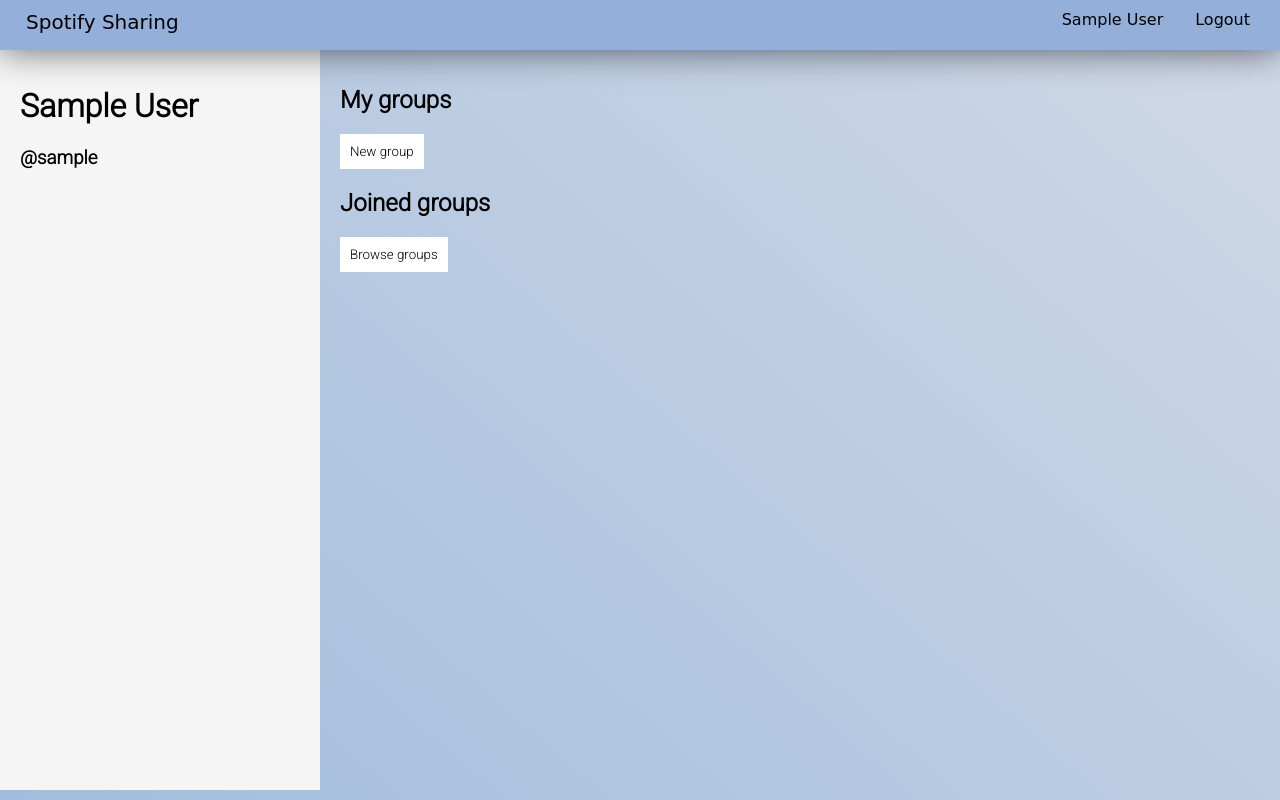
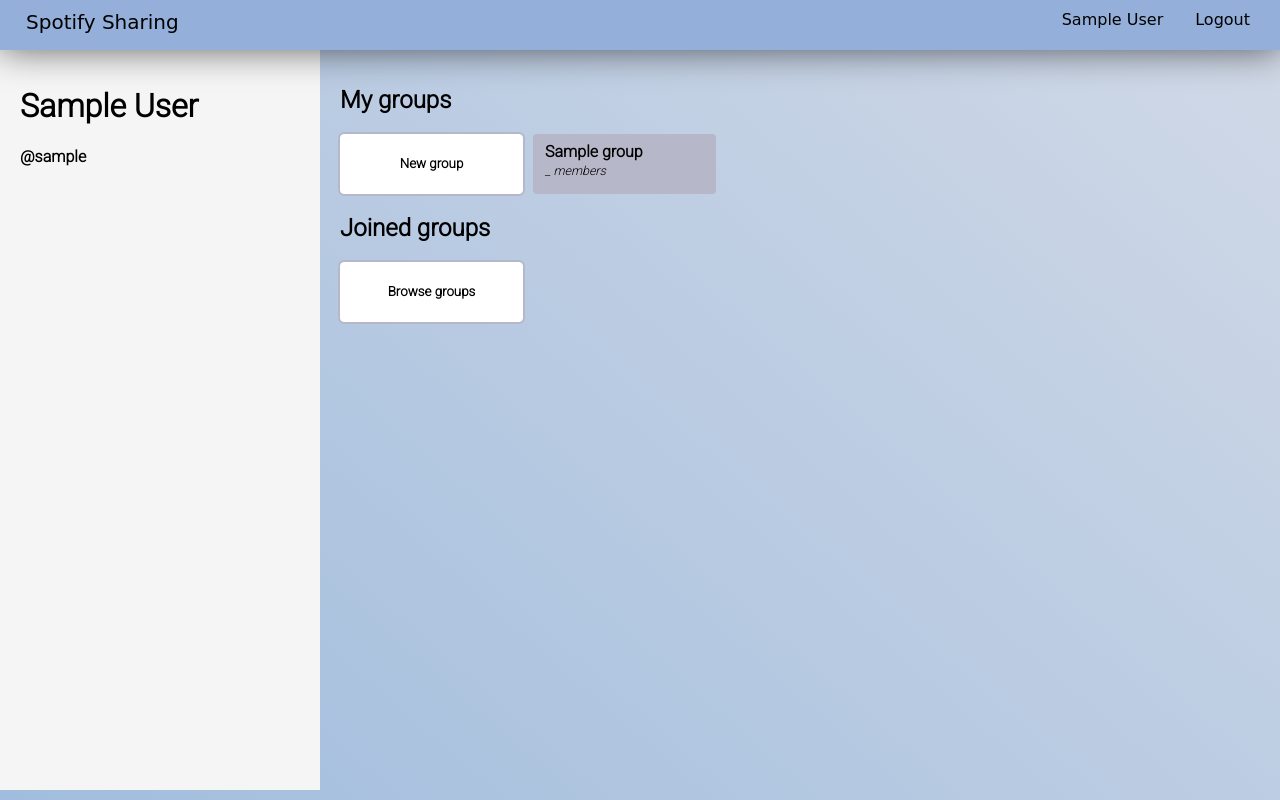
Before and after one commit to cwayr/spotify-sharing, a Flask app: page /user/1 in a window 1280 px wide. Run offline with Flask 2, Linux system fonts and the light colour scheme; a user stored in the database is signed in; tables that the repository leaves empty hold one stand-in row (values such as "Sample post"); some web fonts are replaced.

Commit message:
display groups on profile

```diff
--- a/routes/user_routes.py
+++ b/routes/user_routes.py
@@ -13,7 +13,15 @@
 
     user = User.query.get(user_id)
 
-    return render_template("user-page.html", user=user)
+    # groups a user has created
+    created_groups = Group.query.filter_by(admin_id=user_id).all()
+
+    # groups a user has joined
+    users_groups = UserGroup.query.filter_by(user_id=user_id).all()
+    joined_group_ids = [group.group_id for group in users_groups]
+    joined_groups = Group.query.filter(Group.admin_id != user_id).filter(Group.id.in_(joined_group_ids)).all()
+
+    return render_template("user-page.html", user=user, created_groups=created_groups, joined_groups=joined_groups)
 
 
 @user_routes.route("/user/<int:user_id>/new-group", methods=["GET", "POST"])
--- a/static/app.css
+++ b/static/app.css
@@ -25,6 +25,7 @@
   background-color: #fff;
   border: none;
   padding: 10px;
+  border-radius: 4px;
 }
 
 .back-btn {
--- a/static/user.css
+++ b/static/user.css
@@ -1,3 +1,21 @@
+h3 {
+  font-size: 1em;
+  margin: 0;
+  padding: 0;
+  white-space: nowrap;
+  overflow: hidden;
+  text-overflow: ellipsis;
+}
+
+h4 {
+  font-size: 0.78em;
+  font-weight: 50;
+  font-style: italic;
+  margin: 0;
+  margin-top: 2px;
+  padding: 0;
+}
+
 .user-details {
   background: #f5f5f5;
   margin-bottom: 10px;
@@ -25,23 +43,6 @@
   border-radius: 4px;
 }
 
-.group-badge h3 {
-  font-size: 1em;
-  margin: 0;
-  padding: 0;
-  white-space: nowrap;
-  overflow: hidden;
-  text-overflow: ellipsis;
-}
-
-.group-badge h4 {
-  font-size: 0.8em;
-  font-weight: 50;
-  font-style: italic;
-  margin: 0;
-  padding: 0;
-}
-
 .group-badge p {
   font-size: 0.9em;
   margin-top: 5px;
@@ -50,3 +51,36 @@
   -webkit-line-clamp: 2;
   -webkit-box-orient: vertical;
 }
+
+.groups-section {
+  display: flex;
+  flex-wrap: wrap;
+  align-content: flex-start;
+  justify-content: flex-start;
+  gap: 10px;
+}
+
+.group-tile {
+  width: calc(33% - 15px);
+  height: 60px;
+  padding: 8px 12px;
+  box-sizing: border-box;
+  background-color: #b6b8c9;
+  border-radius: 4px;
+}
+
+.groups-section form {
+  width: calc(33% - 15px);
+}
+
+.groups-section button {
+  outline: solid 2px #b6b8c9;
+  height: 60px;
+  width: 100%;
+  border: none;
+  border-radius: 4px;
+}
+
+.right {
+  background-color: red;
+}
--- a/templates/user_page/user-page.html
+++ b/templates/user_page/user-page.html
@@ -12,14 +12,30 @@
 <div class="profile-content">
   <div class="groups">
     <h2>My groups</h2>
-    <form action="/user/{{ user.id }}/new-group">
-      <button>New group</button>
-    </form>
+    <div class="groups-section">
+      <form action="/user/{{ user.id }}/new-group">
+        <button><h3>New group</h3></button>
+      </form>
+      {% for group in created_groups %}
+      <a href="/user/{{ user.id }}/group/{{ group.id }}" class="group-tile"
+        ><h3>{{ group.name}}</h3>
+        <h4>_ members</h4>
+      </a>
+      {% endfor %}
+    </div>
+    <!--  -->
     <h2>Joined groups</h2>
-    <form action="/user/{{ user.id }}/browse-groups">
-      <button>Browse groups</button>
-    </form>
+    <div class="groups-section">
+      <form action="/user/{{ user.id }}/browse-groups">
+        <button><h3>Browse groups</h3></button>
+      </form>
+      {% for group in joined_groups %}
+      <a href="/user/{{ user.id }}/group/{{ group.id }}" class="group-tile"
+        ><h3>{{ group.name}}</h3>
+        <h4>_ members</h4>
+      </a>
+      {% endfor %}
+    </div>
   </div>
 </div>
-
 {% endblock %}
```
Also changed, not shown: tests/test_user_routes.py (+32 -8 lines).
